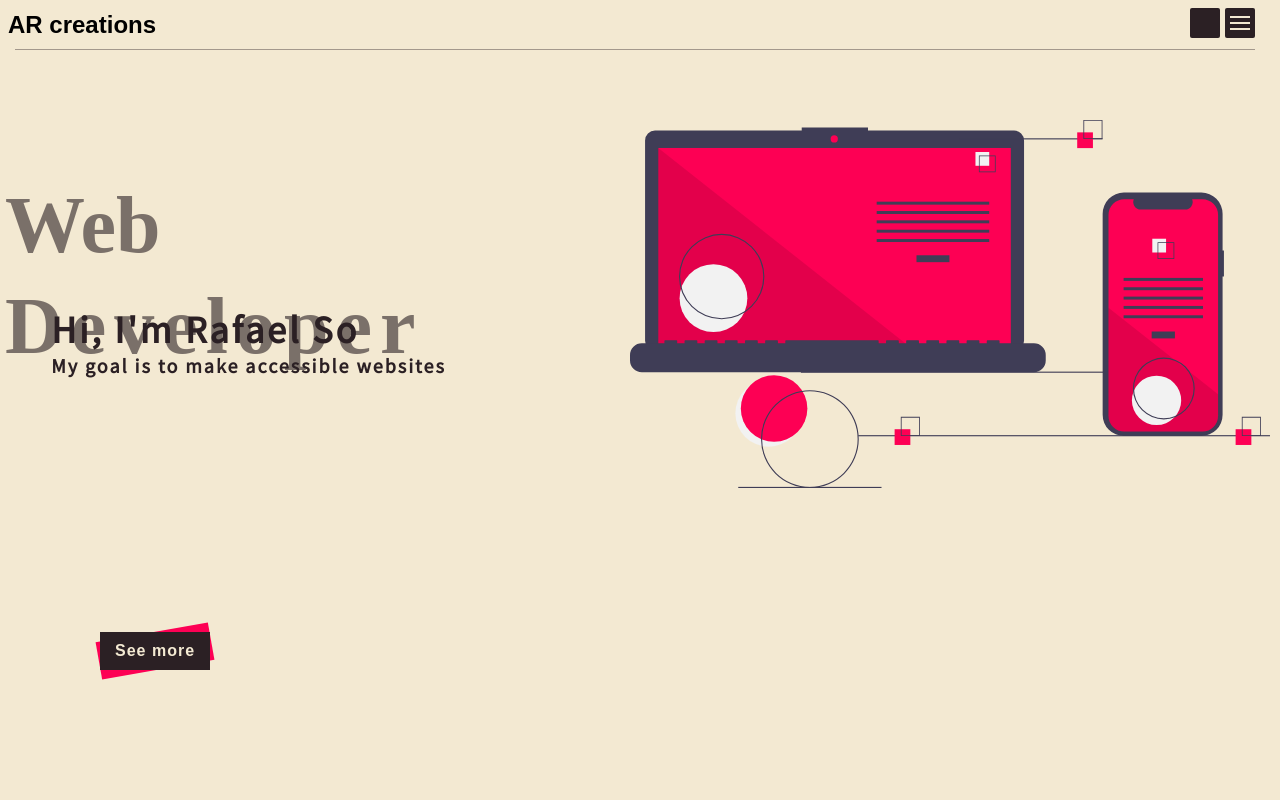
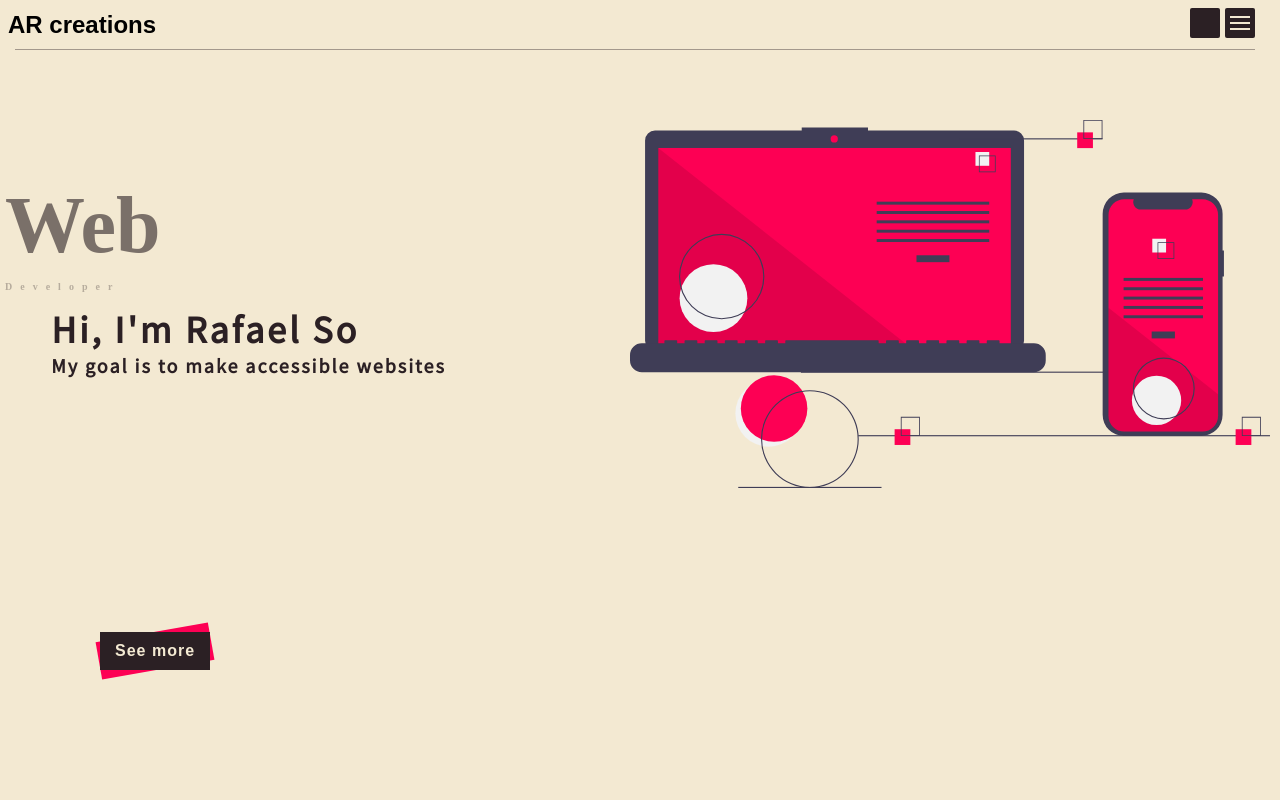
Before and after one commit to rafaelsobook/repo-sitory, a plain HTML site: page index.html in a window 1280 px wide. Shown: the top 800 px of the page. Drawn offline with Linux system fonts and the light colour scheme.

Commit message:
i cant fix this

```diff
--- a/style.css
+++ b/style.css
@@ -333,9 +333,10 @@ color: var(--winter-second);
     margin-bottom: 10px;
 }
 .dev{
-    font-size: 80px;
+    font-size: 10px;
     font-weight: 600;
     letter-spacing: 8px;
+    opacity: .5;
 }
 
 .introimg{
```
